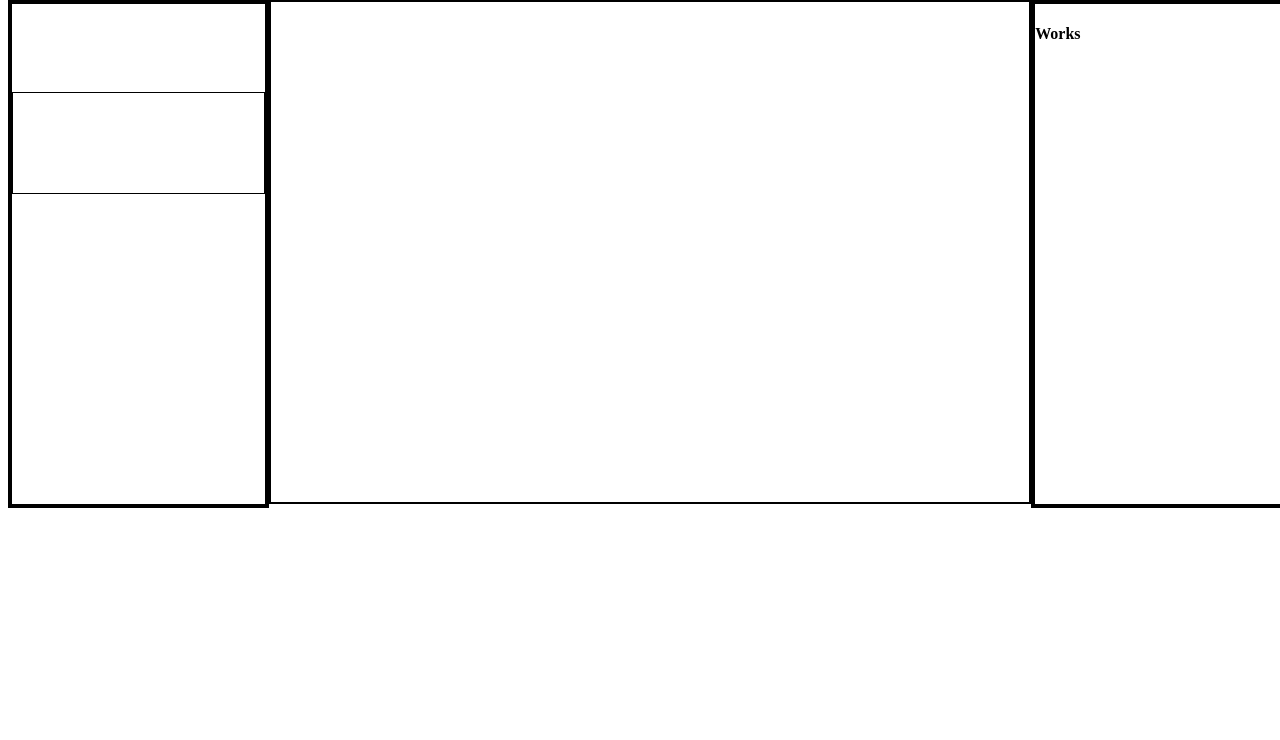
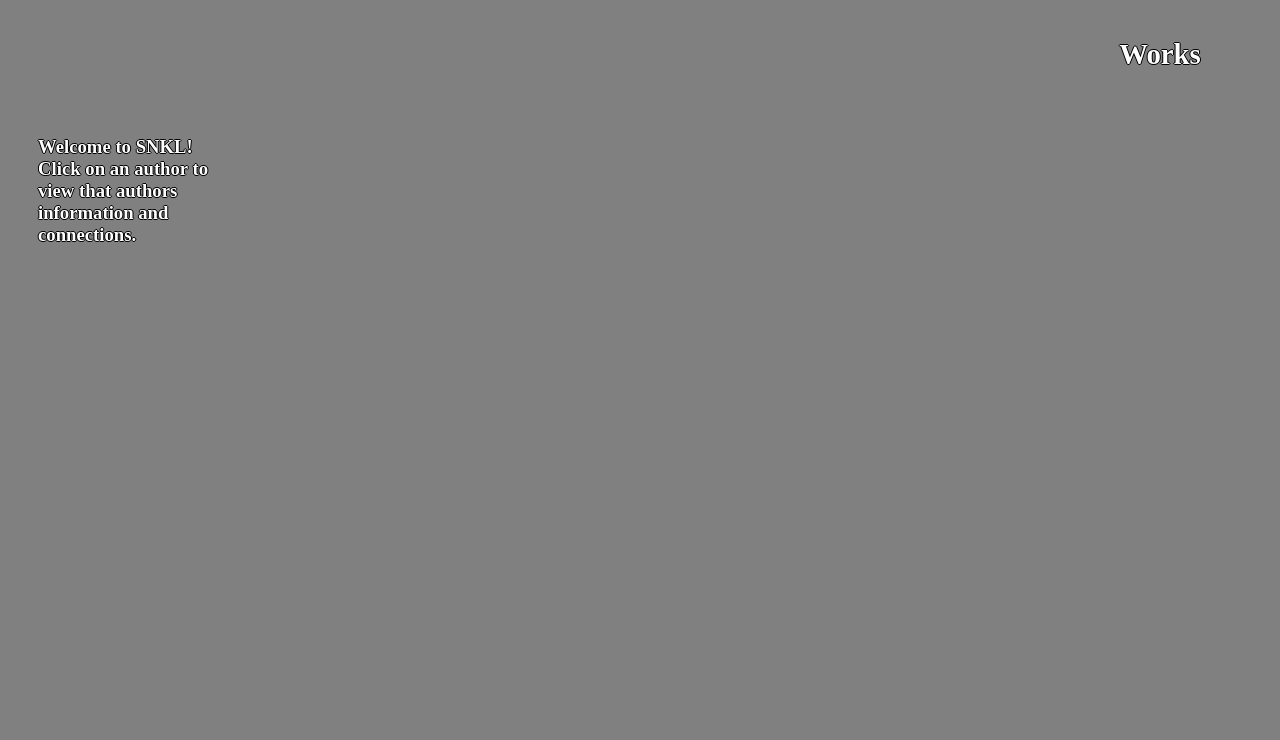
Before and after one commit to perfidiousscript/snkl, a website: page Client/views/index.html at #/main in a window 1280 px wide. Shown: the part 231-971 px from the top of the page. Before the commit the page ends 800 px from the top, so only its background shows below. Drawn offline with Linux system fonts and the light colour scheme; files that its build step writes are made by us from their sources; no server answers; files whose address does not match are found by name.

Commit message:
layout solid, intro message added

```diff
--- a/Client/styles/stylesheet.css
+++ b/Client/styles/stylesheet.css
@@ -1,5 +1,12 @@
 *{
-    background: white;
+    background: grey;
+    color: white;
+    text-shadow: -1px 0 black, 0 1px black, 1px 0 black, 0 -1px black;
+}
+
+p span {
+    font-family: helvetica;
+    letter-spacing: 3px;
 }
 
 
@@ -25,18 +32,16 @@
 
 .details{
     width: 20%;
-    height: 500px;
-    border: 4px solid black;
+    height: 100%;
     display: inline;
     float: left;
+    position: absolute;
 }
 
 .works{
     width: 20%;
-    height: 500px;
-    border: 4px solid black;
-    display: inline;
-    position: absolute;
+    height: 100%;
+    float: right;
 }
 
 .topContainer{
@@ -56,10 +61,8 @@
 }
 
 .authorBio{
-    padding: 0 14px;
+    padding: 30px;
     height: 40%;
-    border: 1px solid black;
-    top: 35px;
     overflow: auto;
 }
 
@@ -70,15 +73,18 @@
 .showData{
     width: 60%;
     overflow: scroll;
-    height: 500px;
-    margin: 0 auto;
-    border: 2px solid black;
+    height: 100%;
     text-align: center;
     display: inline-block;
+    position: relative;
+    left: 20%;
 }
 
 main{
     margin: 15px auto 0;
+    height: 92%;
+    width: 100%;
+    position: absolute;
 }
 
 .author{
@@ -89,10 +95,19 @@ main{
     position: relative;
 }
 
+.works h4 {
+    font-size: 1.8em;
+    text-align: center;
+}
+
 .authorWorks{
     margin:20px;
     overflow: scroll;
     height: 25%;
+}
+
+.authorWorks span{
+    margin: 2px;
 }
 
 .contactView{
--- a/server/Public/assets/styles/stylesheet.css
+++ b/server/Public/assets/styles/stylesheet.css
@@ -1,5 +1,12 @@
 *{
-    background: white;
+    background: grey;
+    color: white;
+    text-shadow: -1px 0 black, 0 1px black, 1px 0 black, 0 -1px black;
+}
+
+p span {
+    font-family: helvetica;
+    letter-spacing: 3px;
 }
 
 
@@ -25,18 +32,16 @@
 
 .details{
     width: 20%;
-    height: 500px;
-    border: 4px solid black;
+    height: 100%;
     display: inline;
     float: left;
+    position: absolute;
 }
 
 .works{
     width: 20%;
-    height: 500px;
-    border: 4px solid black;
-    display: inline;
-    position: absolute;
+    height: 100%;
+    float: right;
 }
 
 .topContainer{
@@ -56,10 +61,8 @@
 }
 
 .authorBio{
-    padding: 0 14px;
+    padding: 30px;
     height: 40%;
-    border: 1px solid black;
-    top: 35px;
     overflow: auto;
 }
 
@@ -70,15 +73,18 @@
 .showData{
     width: 60%;
     overflow: scroll;
-    height: 500px;
-    margin: 0 auto;
-    border: 2px solid black;
+    height: 100%;
     text-align: center;
     display: inline-block;
+    position: relative;
+    left: 20%;
 }
 
 main{
     margin: 15px auto 0;
+    height: 92%;
+    width: 100%;
+    position: absolute;
 }
 
 .author{
@@ -89,10 +95,19 @@ main{
     position: relative;
 }
 
+.works h4 {
+    font-size: 1.8em;
+    text-align: center;
+}
+
 .authorWorks{
     margin:20px;
     overflow: scroll;
     height: 25%;
+}
+
+.authorWorks span{
+    margin: 2px;
 }
 
 .contactView{
--- a/server/Public/assets/views/routes/main.html
+++ b/server/Public/assets/views/routes/main.html
@@ -8,6 +8,7 @@
             <span>{{detailData.bio[0].author_name}}</span>
         </div>
         <div class="authorBio">
+            <h3 ng-hide="detailData.bio[0]">Welcome to SNKL! Click on an author to view that authors information and connections.</h3>
             {{detailData.bio[0].bio}}
         </div>
     </div>
```
Also changed, not shown: Client/scripts/controllers/mainController.js (+10 -2 lines), Client/views/routes/main.html (+1 -0 lines), server/Public/assets/scripts/controllers/controllers.min.js (+1 -1 lines).
